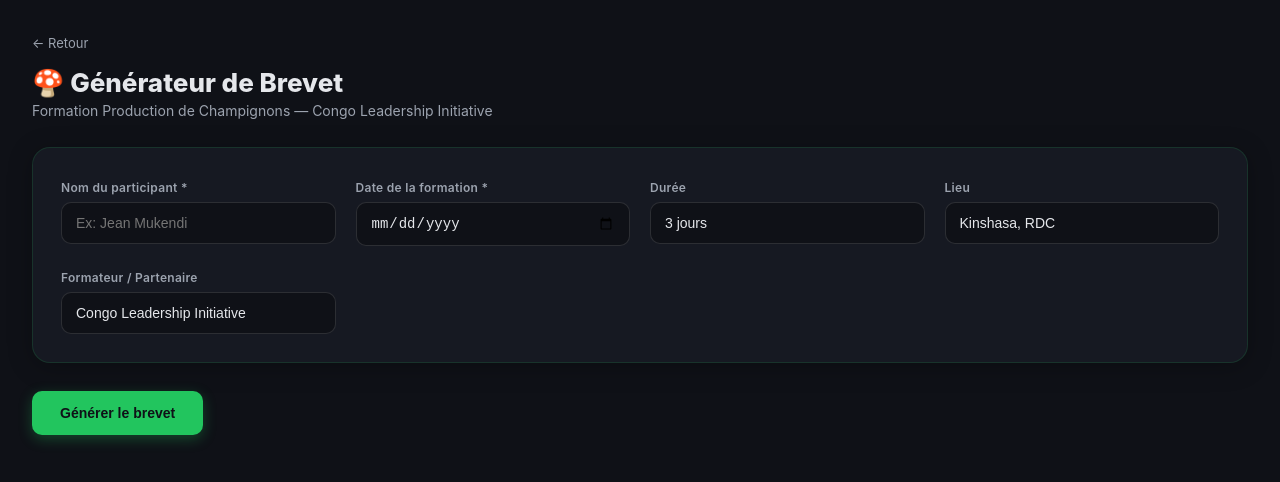
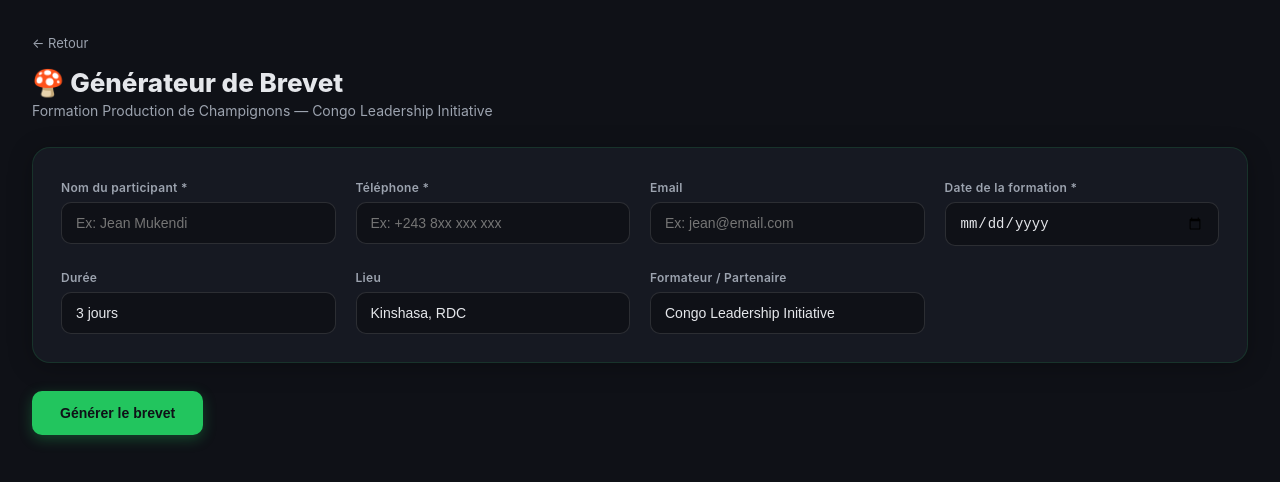
Before and after one commit to laudatemunye-debug/IZI360, a React (Vite) app: page /admin/brevet/champignon in a window 1280 px wide. Shown: the top 482 px of the page. Built offline with nearby package versions, Linux system fonts and the light colour scheme; sample sign-in values are in the browser's storage.

Commit message:
Ancien participant ouvre l'apercu du brevet avec contact WhatsApp/Email

```diff
--- a/src/pages/admin/Dashboard.jsx
+++ b/src/pages/admin/Dashboard.jsx
@@ -74,6 +74,7 @@ export default function AdminDashboard() {
   const [formations, setFormations] = useState([])
   const [selectedFormationInscrits, setSelectedFormationInscrits] = useState(null)
   const [brevets, setBrevets] = useState([])
+  const [showAncienModal, setShowAncienModal] = useState(false)
   const [sidebarOuverte, setSidebarOuverte] = useState(true)
   const [showFormationModal, setShowFormationModal] = useState(false)
   const [nouvelleFormation, setNouvelleFormation] = useState({ slug: '', titre: '', description: '', lieu: '', duree: '', dateDebut: '', formateur: '' })
@@ -698,11 +699,44 @@ export default function AdminDashboard() {
                 <Btn onClick={() => setShowFormationModal(true)} color="#A78BFA" style={{ padding: '10px 20px' }}>
                   ➕ Ajouter une formation
                 </Btn>
+                <Btn onClick={() => setShowAncienModal(true)} color="#F59E0B" style={{ padding: '10px 20px' }}>
+                  👤 Ancien participant
+                </Btn>
                 <Btn onClick={() => navigate('/admin/brevet/champignon')} style={{ padding: '10px 20px' }}>
                   🍄 Générer un brevet
                 </Btn>
               </div>
             </div>
+
+            {showAncienModal && (
+              <div style={{ position: 'fixed', inset: 0, backgroundColor: 'rgba(0,0,0,0.75)', zIndex: 1000, display: 'flex', alignItems: 'center', justifyContent: 'center', padding: '20px' }}>
+                <div style={{ backgroundColor: T.card, borderRadius: '16px', padding: '32px', width: '100%', maxWidth: '480px', border: `1px solid ${T.border}`, maxHeight: '80vh', overflowY: 'auto' }}>
+                  <div style={{ display: 'flex', justifyContent: 'space-between', alignItems: 'center', marginBottom: '20px' }}>
+                    <h2 style={{ color: T.text, margin: 0, fontSize: '1.1rem', fontWeight: '700' }}>👤 Anciens participants</h2>
+                    <button onClick={() => setShowAncienModal(false)} style={{ background: 'none', border: 'none', color: T.textSub, fontSize: '22px', cursor: 'pointer' }}>×</button>
+                  </div>
+                  {brevets.length === 0 ? (
+                    <p style={{ color: T.textSub, fontSize: '13px' }}>Aucun ancien participant pour l'instant.</p>
+                  ) : (
+                    <div style={{ display: 'flex', flexDirection: 'column', gap: '8px' }}>
+                      {Array.from(new Map(brevets.map(b => [`${b.participant}|${b.telephone}`, b])).values()).map(b => (
+                        <div
+                          key={b.id}
+                          onClick={() => {
+                            setShowAncienModal(false)
+                            ouvrirBrevet(b)
+                          }}
+                          style={{ backgroundColor: T.bg, border: `1px solid ${T.border}`, borderRadius: '10px', padding: '12px 14px', cursor: 'pointer' }}
+                        >
+                          <div style={{ color: T.text, fontWeight: '600', fontSize: '14px' }}>{b.participant}</div>
+                          <div style={{ color: T.textSub, fontSize: '12px', marginTop: '2px' }}>{b.telephone || '—'}{b.email ? ` · ${b.email}` : ''}</div>
+                        </div>
+                      ))}
+                    </div>
+                  )}
+                </div>
+              </div>
+            )}
 
             <div style={{ display: 'grid', gridTemplateColumns: 'repeat(auto-fit, minmax(160px, 1fr))', gap: '16px', marginBottom: '24px' }}>
               <Card>
@@ -918,6 +952,16 @@ export default function AdminDashboard() {
                   </div>
 
                   <div style={{ display: 'flex', gap: '10px', justifyContent: 'flex-end', flexWrap: 'wrap' }}>
+                    {editBrevet.telephone && (
+                      <Btn onClick={() => window.open(`https://wa.me/${(editBrevet.telephone || '').replace(/[^0-9]/g, '')}?text=${encodeURIComponent(`Bonjour ${editBrevet.participant}, félicitations pour votre brevet IZI360 !`)}`, '_blank')} color="#25D366" textColor="#fff">
+                        WhatsApp
+                      </Btn>
+                    )}
+                    {editBrevet.email && (
+                      <Btn onClick={() => window.open(`mailto:${editBrevet.email}?subject=Votre brevet IZI360&body=Bonjour ${editBrevet.participant},`, '_blank')} color="#3B82F6">
+                        Email
+                      </Btn>
+                    )}
                     <Btn onClick={supprimerBrevet} color="rgba(226,75,74,0.15)" textColor="#E24B4A">Effacer</Btn>
                     <Btn onClick={telechargerBrevetPDF} color="rgba(96,165,250,0.15)" textColor="#60A5FA">Télécharger PDF</Btn>
                     <Btn onClick={sauvegarderBrevet}>Modifier</Btn>
--- a/src/pages/partenaires/FormationChampignon.jsx
+++ b/src/pages/partenaires/FormationChampignon.jsx
@@ -1,5 +1,5 @@
-import { useState, useRef } from 'react'
-import { useNavigate } from 'react-router-dom'
+import { useState, useRef, useEffect } from 'react'
+import { useNavigate, useLocation } from 'react-router-dom'
 import QRCode from 'qrcode'
 import jsPDF from 'jspdf'
 import html2canvas from 'html2canvas'
@@ -34,6 +34,8 @@ function formatPeriode(dateFormation, duree) {
 
 export default function FormationChampignon() {
   const [participant, setParticipant] = useState('')
+  const [telephone, setTelephone] = useState('')
+  const [email, setEmail] = useState('')
   const [lieu, setLieu] = useState('Kinshasa, RDC')
   const [dateFormation, setDateFormation] = useState('')
   const [duree, setDuree] = useState('3 jours')
@@ -45,10 +47,25 @@ export default function FormationChampignon() {
   const [erreur, setErreur] = useState('')
   const [existingId, setExistingId] = useState('')
   const certificateRef = useRef(null)
+  const location = useLocation()
+
+  useEffect(() => {
+    if (location.state) {
+      if (location.state.participant) setParticipant(location.state.participant)
+      if (location.state.telephone) setTelephone(location.state.telephone)
+      if (location.state.email) setEmail(location.state.email)
+      if (location.state.lieu) setLieu(location.state.lieu)
+      if (location.state.formateur) setFormateur(location.state.formateur)
+    }
+  }, [location.state])
 
   const genererBrevet = async () => {
     if (!participant.trim() || !dateFormation) {
       alert('Merci de renseigner au minimum le nom du participant et la date de formation.')
+      return
+    }
+    if (!telephone.trim()) {
+      alert('Le numéro de téléphone du participant est obligatoire.')
       return
     }
     setGenerating(true)
@@ -60,7 +77,7 @@ export default function FormationChampignon() {
       const res = await fetch(`${API}/brevets`, {
         method: 'POST',
         headers: { 'Content-Type': 'application/json', Authorization: `Bearer ${token}` },
-        body: JSON.stringify({ participant, lieu, dateFormation, duree, formateur }),
+        body: JSON.stringify({ participant, telephone, email, lieu, dateFormation, duree, formateur }),
       })
       const data = await res.json()
       if (!res.ok) {
@@ -141,6 +158,12 @@ export default function FormationChampignon() {
       >
         <Champ label="Nom du participant *">
           <input value={participant} onChange={e => setParticipant(e.target.value)} style={inputStyle} placeholder="Ex: Jean Mukendi" />
+        </Champ>
+        <Champ label="Téléphone *">
+          <input value={telephone} onChange={e => setTelephone(e.target.value)} style={inputStyle} placeholder="Ex: +243 8xx xxx xxx" />
+        </Champ>
+        <Champ label="Email">
+          <input value={email} onChange={e => setEmail(e.target.value)} style={inputStyle} placeholder="Ex: jean@email.com" />
         </Champ>
         <Champ label="Date de la formation *">
           <input type="date" value={dateFormation} onChange={e => setDateFormation(e.target.value)} style={inputStyle} />
```
